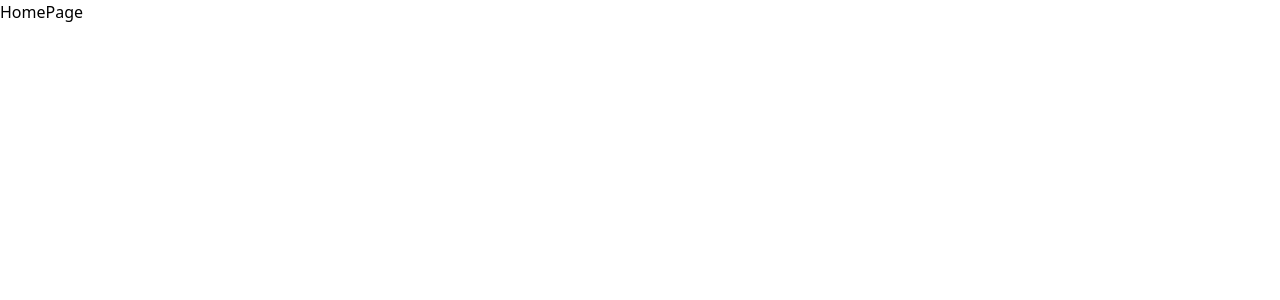
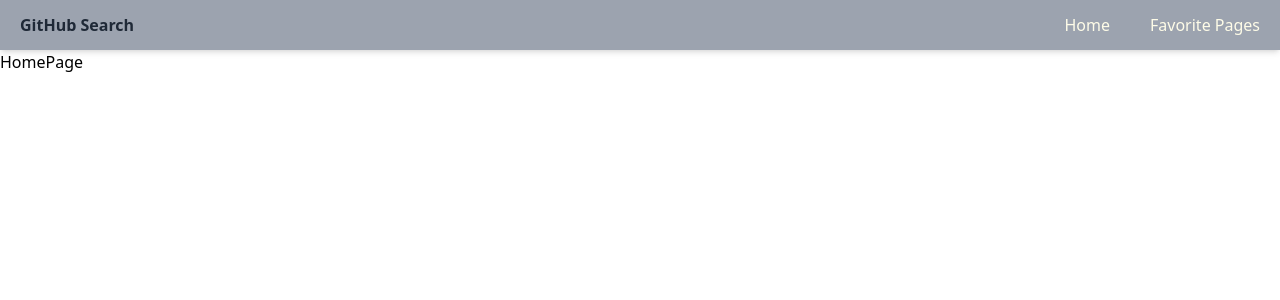
Before and after one commit to ValeraKaktotak/react_2022_2023, a React (Create React App) app: page / in a window 1280 px wide. Shown: the top 300 px of the page. Built offline with nearby package versions, Linux system fonts and the light colour scheme.

Commit message:
add navigation component in app

```diff
--- a/src/App.tsx
+++ b/src/App.tsx
@@ -2,13 +2,17 @@
 import { Route, Routes } from 'react-router-dom'
 import HomePage from './pages/HomePage'
 import FavoritePages from './pages/FavoritePages'
+import Navigation from './components/Navigation'
 
 function App() {
   return (
-    <Routes>
-      <Route path="/" element={<HomePage />} />
-      <Route path="favorites" element={<FavoritePages />} />
-    </Routes>
+    <>
+      <Navigation />
+      <Routes>
+        <Route path="/" element={<HomePage />} />
+        <Route path="/favorites" element={<FavoritePages />} />
+      </Routes>
+    </>
   )
 }
 
--- /dev/null
+++ b/src/components/Navigation.tsx
@@ -0,0 +1,19 @@
+import { Link } from 'react-router-dom'
+
+function Navigation() {
+  return (
+    <>
+      <nav className="flex justify-between items-center h-[50px] px-5 shadow-md bg-gray-400 text-yellow-50">
+        <h3 className="font-extrabold text-gray-800">GitHub Search</h3>
+        <span>
+          <Link className="mr-10" to="/">
+            Home
+          </Link>
+          <Link to="/favorites">Favorite Pages</Link>
+        </span>
+      </nav>
+    </>
+  )
+}
+
+export default Navigation
```
